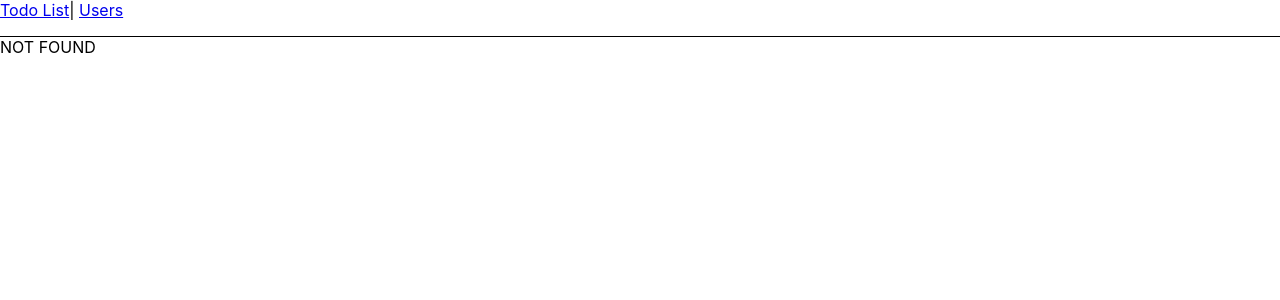
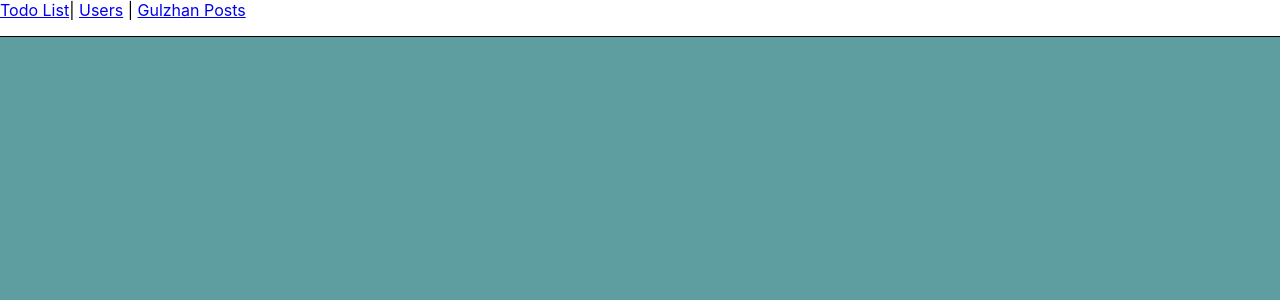
Before and after one commit to Codify-Js/react-project, a React (Create React App) app: page /gulzhan-posts in a window 1280 px wide. Before the commit this address had no page. Shown: the top 300 px of the page. Built offline with nearby package versions, Linux system fonts and the light colour scheme.

Commit message:
added route gulzhan-posts

```diff
--- a/src/App.js
+++ b/src/App.js
@@ -15,7 +15,8 @@ function App() {
           }}
         >
           <Link to="/todo-list">Todo List</Link>|{" "}
-          <Link to="/users">Users</Link>
+          <Link to="/users">Users</Link> |{" "}
+          <Link to="/gulzhan-posts">Gulzhan Posts</Link>
         </nav>
       </header>
       <Outlet />
--- /dev/null
+++ b/src/containers/GulzhanPosts/GulzhanPostsContainer.jsx
@@ -0,0 +1,23 @@
+import React from 'react'
+
+export default class GulzhanPostsContainer extends React.Component {
+  constructor(props) {
+    super(props);
+
+    this.state = {
+
+    };
+
+  }
+
+  render() {
+
+    return (
+      <div className="container">
+        <div className="container-header">
+
+        </div>
+      </div>
+    )
+  }
+}
--- a/src/index.js
+++ b/src/index.js
@@ -5,6 +5,8 @@ import TodoContainer from './containers/TodoList/TodoContainer';
 import TodoItemComponent from './containers/TodoList/TodoItemComponent';
 
 import UsersContainer from './containers/Users/UsersContainer';
+import GulzhanPostsContainer from './containers/GulzhanPosts/GulzhanPostsContainer';
+
 
 import App from './App';
 import './index.css';
@@ -19,6 +21,7 @@ ReactDOM.render(
 
         <Route path="users" element={<UsersContainer/>} />
         <Route path="*" element={<div>NOT FOUND</div>  } />
+        <Route path="gulzhan-posts" element={<GulzhanPostsContainer/>} />
       </Route>
     </Routes>
   </BrowserRouter>,
```
